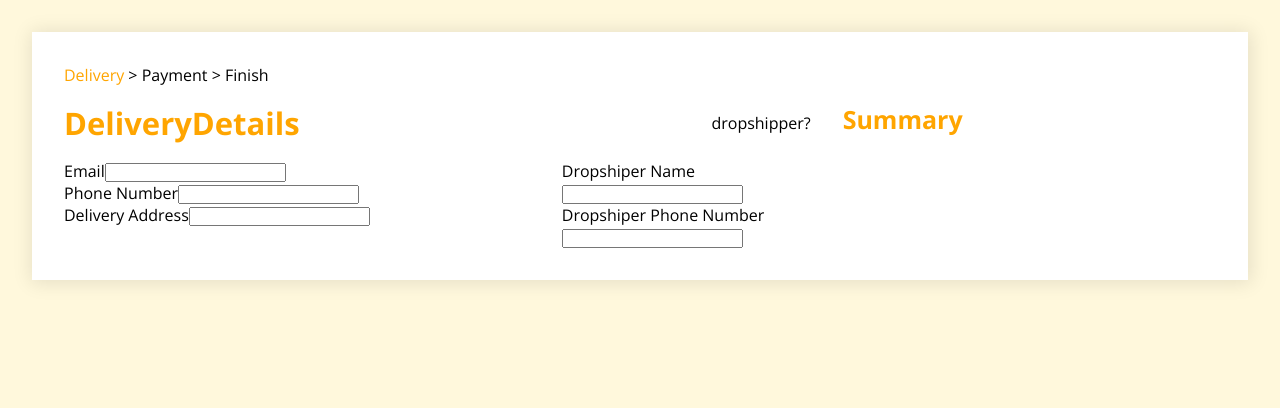
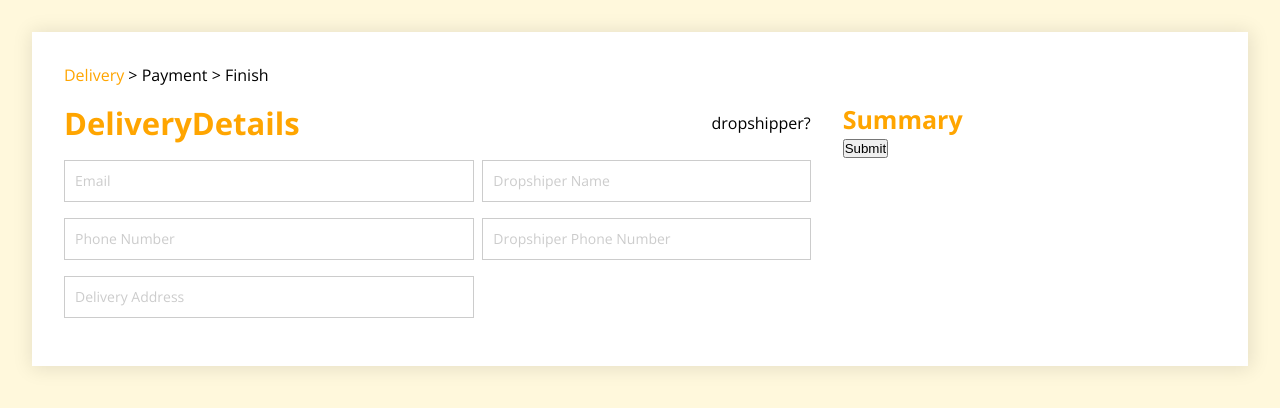
Before and after one commit to tiedsandi/checkout-page, a React (Create React App) app: page / in a window 1280 px wide. Shown: the top 408 px of the page. Built offline with nearby package versions, Linux system fonts and the light colour scheme.

Commit message:
add form context, add input components

```diff
--- a/package.json
+++ b/package.json
@@ -6,6 +6,7 @@
 		"@fortawesome/fontawesome-svg-core": "^6.4.2",
 		"@fortawesome/free-regular-svg-icons": "^6.4.2",
 		"@fortawesome/free-solid-svg-icons": "^6.4.2",
+		"@fortawesome/react-fontawesome": "^0.2.0",
 		"@testing-library/jest-dom": "^5.14.1",
 		"@testing-library/react": "^13.0.0",
 		"@testing-library/user-event": "^13.2.1",
--- a/src/App.js
+++ b/src/App.js
@@ -5,16 +5,17 @@ import Summary from './layout/summary';
 
 import { Breadcrumb, Grid, Wrapper } from './Styled';
 import { CheckoutContext } from './contexts/CheckoutContext';
+import { FormContext } from './contexts/FormContext';
 
 function App() {
 	const { pageRender } = useContext(CheckoutContext);
-
+	const { handleSubmit } = useContext(FormContext);
 	return (
 		<Wrapper>
 			<Breadcrumb>
 				<span>Delivery</span> {'>'} Payment {'>'} Finish
 			</Breadcrumb>
-			<Grid>
+			<Grid onSubmit={handleSubmit(data => console.log(data))}>
 				{pageRender === 'delivery' && <DeliveryDetails />}
 				{pageRender === 'payment' && <DeliveryDetails />}
 				{pageRender === 'finish' && <DeliveryDetails />}
--- a/src/Styled.jsx
+++ b/src/Styled.jsx
@@ -1,4 +1,4 @@
-import { styled } from "styled-components";
+import { styled } from 'styled-components';
 
 export const Wrapper = styled.div`
 	background-color: #fff;
@@ -22,7 +22,7 @@ export const Breadcrumb = styled.div`
 	}
 `;
 
-export const Grid = styled.section`
+export const Grid = styled.form`
 	display: grid;
 	grid-template-columns: 2fr 1fr;
 	gap: 2rem;
--- /dev/null
+++ b/src/components/Input/index.jsx
@@ -0,0 +1,52 @@
+import React, { useContext, useState } from 'react';
+import { InputStyles, Label, Wrapper, ErrorIcon, SuccessIcon } from './styles';
+import { faCheck, faTimes } from '@fortawesome/free-solid-svg-icons';
+import { FontAwesomeIcon } from '@fortawesome/react-fontawesome';
+import { FormContext } from '../../contexts/FormContext';
+
+const Input = ({ label, name, pattern, required }) => {
+	const [inputHasValue, setInputHasValue] = useState(false);
+	const { errors, control, Controller } = useContext(FormContext);
+
+	const handleInputFocus = () => {
+		setInputHasValue(true);
+	};
+
+	const handleInputBlur = e => {
+		if (e.target.value === '') {
+			setInputHasValue(false);
+		}
+	};
+	return (
+		<Wrapper className={`${errors[name] ? 'error' : inputHasValue ? 'success' : ''}`}>
+			<Label className={`${inputHasValue ? 'active' : ''}`} htmlFor={name}>
+				{label}
+			</Label>
+			<Controller
+				name={name}
+				control={control}
+				defaultValue=""
+				rules={{
+					required,
+					pattern,
+				}}
+				render={({ field }) => (
+					<InputStyles {...field} type="text" id={name} onFocus={handleInputFocus} onBlur={handleInputBlur} />
+				)}
+			/>
+			{errors[name] && (
+				<ErrorIcon>
+					<FontAwesomeIcon icon={faTimes} />
+				</ErrorIcon>
+			)}
+			{!errors[name] && inputHasValue && (
+				<SuccessIcon>
+					<FontAwesomeIcon icon={faCheck} />
+				</SuccessIcon>
+			)}
+			{/* {errors[name] && <div className="error-message">This field is required and should match the pattern.</div>} */}
+		</Wrapper>
+	);
+};
+
+export default Input;
--- /dev/null
+++ b/src/components/Input/styles.jsx
@@ -0,0 +1,59 @@
+import { styled } from 'styled-components';
+
+export const Wrapper = styled.div`
+	position: relative;
+	margin-bottom: 16px;
+	border: 1px solid #ccc;
+	transition: border-color 0.3s;
+
+	&.error {
+		border-color: red;
+	}
+	&.success {
+		border-color: green;
+	}
+`;
+
+export const Label = styled.label`
+	font-size: 14px;
+	position: absolute;
+	top: 10px;
+	left: 10px;
+	transition: top 0.3s, font-size 0.3s;
+	pointer-events: none;
+	color: #ccc;
+
+	&.active {
+		top: -10px;
+		color: black;
+	}
+`;
+
+export const InputStyles = styled.input`
+	padding: 10px;
+	border: 1px solid transparent;
+	border-radius: 4px;
+	font-size: 16px;
+	outline: none;
+	transition: border-color 0.3s;
+	width: 100%;
+
+	&.success {
+		border-color: red; /* Border color for error input */
+	}
+	&.error {
+		border-color: red; /* Border color for error input */
+	}
+`;
+
+export const ErrorIcon = styled.span`
+	position: absolute;
+	top: 50%;
+	right: 10px;
+	transform: translateY(-50%);
+	color: red;
+`;
+
+export const SuccessIcon = styled(ErrorIcon)`
+	color: #4caf50;
+`;
--- a/src/components/Inputs/index.jsx
+++ /dev/null
@@ -1,12 +0,0 @@
-import React from 'react';
-
-const Input = ({ label, register, required }) => {
-	return (
-		<div>
-			<label htmlFor="label">{label}</label>
-			<input {...register(label, { required })} />
-		</div>
-	);
-};
-
-export default Input;
--- /dev/null
+++ b/src/contexts/FormContext.jsx
@@ -0,0 +1,26 @@
+import { createContext } from 'react';
+import { useForm } from 'react-hook-form';
+import { Controller } from 'react-hook-form';
+
+export const FormContext = createContext();
+
+export const FormProvider = ({ children }) => {
+	const { register, handleSubmit, formState, setValue, getValues, reset, watch, control } = useForm({
+		mode: 'onChange',
+	});
+	const { errors } = formState;
+
+	const value = {
+		register,
+		handleSubmit,
+		errors,
+		setValue,
+		getValues,
+		reset,
+		watch,
+		control,
+		Controller,
+	};
+
+	return <FormContext.Provider value={value}>{children}</FormContext.Provider>;
+};
--- a/src/index.js
+++ b/src/index.js
@@ -1,13 +1,16 @@
-import React from "react";
-import ReactDOM from "react-dom/client";
-import App from "./App";
-import { CheckoutProvider } from "./contexts/CheckoutContext";
+import React from 'react';
+import ReactDOM from 'react-dom/client';
+import App from './App';
+import { CheckoutProvider } from './contexts/CheckoutContext';
+import { FormProvider } from './contexts/FormContext';
 
-const root = ReactDOM.createRoot(document.getElementById("root"));
+const root = ReactDOM.createRoot(document.getElementById('root'));
 root.render(
 	<React.StrictMode>
 		<CheckoutProvider>
-			<App />
+			<FormProvider>
+				<App />
+			</FormProvider>
 		</CheckoutProvider>
 	</React.StrictMode>
 );
--- a/src/layout/summary/index.jsx
+++ b/src/layout/summary/index.jsx
@@ -1,10 +1,11 @@
-import React from "react";
-import { Heading2 } from "../../Styled";
+import React from 'react';
+import { Heading2 } from '../../Styled';
 
 const Summary = () => {
 	return (
 		<div>
 			<Heading2>Summary</Heading2>
+			<input type="submit" />
 		</div>
 	);
 };
--- a/src/pages/delivery-details/index.jsx
+++ b/src/pages/delivery-details/index.jsx
@@ -1,33 +1,42 @@
 import React from 'react';
 import { Heading1 } from '../../Styled';
-import { FormDetails, FormDropshipper, FormWrapper, Heading, Wrapper } from './styles';
-import { useForm } from 'react-hook-form';
-import Input from '../../components/Inputs';
+import { FormDetails, FormDropshipper, Heading, Wrapper, WrapperForm } from './styles';
+import Input from '../../components/Input';
 
 const DeliveryDetails = () => {
-	const {
-		register,
-		handleSubmit,
-		formState: { errors },
-	} = useForm({ mode: 'onChange' });
-
+	// const deliveryAddressValue = watch('deliveryAddress', '');
 	return (
 		<Wrapper>
 			<Heading>
 				<Heading1>DeliveryDetails</Heading1>
 				<div className="checkout">dropshipper?</div>
 			</Heading>
-			<FormWrapper>
+			<WrapperForm>
 				<FormDetails>
-					<Input label={'Email'} register={register} required />
-					<Input label={'Phone Number'} register={register} required />
-					<Input label={'Delivery Address'} register={register} required />
+					<Input
+						name={'Email'}
+						label={'Email'}
+						pattern={/^[a-zA-Z0-9._%+-]+@[a-zA-Z0-9.-]+\.[a-zA-Z]{2,}$/}
+						required={true}
+					/>
+					<Input label={'Phone Number'} name={'phoneNumber'} pattern={/^[0][8][0-9,\-\+\(\)]{6,20}$/} required={true} />
+					<Input label={'Delivery Address'} name={'deliveryAddress'} required={true} />
 				</FormDetails>
 				<FormDropshipper>
-					<Input label={'Dropshiper Name'} register={register} required />
-					<Input label={'Dropshiper Phone Number'} register={register} required />
+					<Input
+						label={'Dropshiper Name'}
+						name={'dropshiperName'}
+						pattern={/^[0][8][0-9,\-\+\(\)]{6,20}$/}
+						required={true}
+					/>
+					<Input
+						label={'Dropshiper Phone Number'}
+						name={'dropshiperPhoneNumber'}
+						pattern={/^[0][8][0-9,\-\+\(\)]{6,20}$/}
+						required={true}
+					/>
 				</FormDropshipper>
-			</FormWrapper>
+			</WrapperForm>
 		</Wrapper>
 	);
 };
--- a/src/pages/delivery-details/styles.jsx
+++ b/src/pages/delivery-details/styles.jsx
@@ -1,4 +1,4 @@
-import { styled } from "styled-components";
+import { styled } from 'styled-components';
 
 export const Wrapper = styled.div`
 	width: 100%;
@@ -11,10 +11,15 @@ export const Heading = styled.div`
 	margin-bottom: 1rem;
 `;
 
-export const FormWrapper = styled.form`
+export const WrapperForm = styled.div`
 	display: grid;
-	grid-template-columns: 2fr 1fr;
+	grid-template-columns: 5fr 4fr;
+	gap: 0.5rem;
 `;
 
-export const FormDetails = styled.div``;
-export const FormDropshipper = styled.div``;
+export const FormDetails = styled.div`
+	// background-color: red;
+`;
+export const FormDropshipper = styled.div`
+	// background-color: blue;
+`;
```
Also changed, not shown: src/components/Inputs/styles.jsx (deleted), 1 other file (tests, documents, lock files or other folders). Lines whose indentation alone changed are shown as unchanged.
